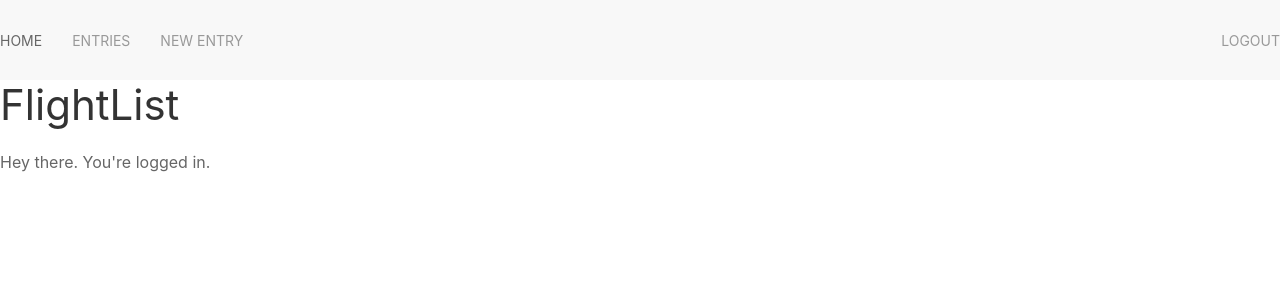
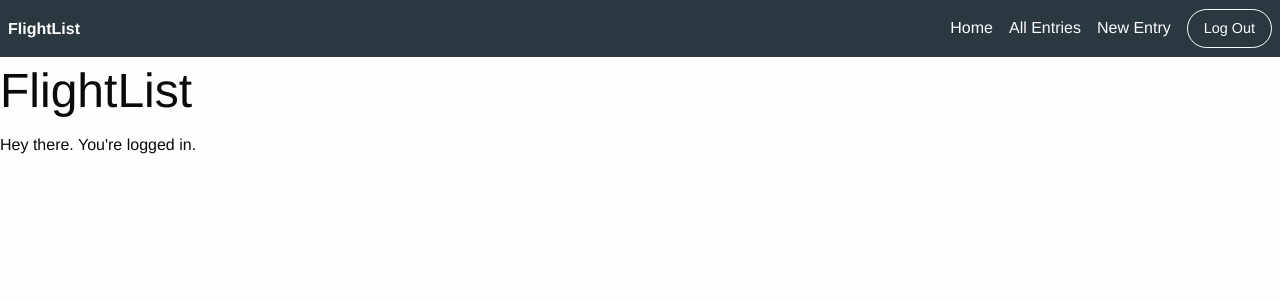
Before and after one commit to zacjones91/flightlist, a Django app: page /journal in a window 1280 px wide. Shown: the top 300 px of the page. Run offline with Django 3.2, Linux system fonts and the light colour scheme; the visitor is signed in with stand-in values (Sample User, id 1); some libraries are stand-ins or nearby versions.

Commit message:
switched from uikit to foundation CSS, update navbar

```diff
--- a/flightlist/journal/static/journal/index.css
+++ b/flightlist/journal/static/journal/index.css
@@ -1,12 +1,127 @@
-body {
-    /* background-color: #39f;
-    color: white; */
+.topbar-responsive {
+    background: #2c3840 !important;
+    padding: 1rem 1.5rem;
 }
 
-.white {
-    color: white;
+.topbar-responsive .topbar-responsive-logo {
+    color: #fefefe;
+    vertical-align: middle;
 }
 
-.logo {
-    color: red;
+.topbar-responsive .menu {
+    background: #2c3840;
 }
+
+.topbar-responsive .menu li:last-of-type {
+    margin-right: 0;
+}
+
+.topbar-responsive .menu a {
+    color: #fefefe;
+    transition: color 0.15s ease-in;
+}
+
+.topbar-responsive .menu a:hover {
+    color: #c6d1d8;
+}
+
+@media screen and (max-width: 39.9375em) {
+    .topbar-responsive .menu a {
+        padding: 0.875rem 0;
+    }
+}
+
+.topbar-responsive .menu .topbar-responsive-button {
+    color: #fefefe;
+    border-color: #fefefe;
+    border-radius: 5000px;
+    transition: color 0.15s ease-in, border-color 0.15s ease-in;
+}
+
+.topbar-responsive .menu .topbar-responsive-button:hover {
+    color: #c6d1d8;
+    border-color: #c6d1d8;
+}
+
+@media screen and (max-width: 39.9375em) {
+    .topbar-responsive .menu .topbar-responsive-button {
+        width: 100%;
+        margin: 0.875rem 0;
+    }
+}
+
+@media screen and (max-width: 39.9375em) {
+    .topbar-responsive {
+        padding: 0.75rem;
+    }
+    .topbar-responsive .top-bar-title {
+        position: relative;
+        width: 100%;
+    }
+    .topbar-responsive .top-bar-title span {
+        position: absolute;
+        right: 0;
+        border: 1px solid #fefefe;
+        border-radius: 5px;
+        padding: 0.25rem 0.45rem;
+        top: 50%;
+        -webkit-transform: translateY(-50%);
+        -ms-transform: translateY(-50%);
+        transform: translateY(-50%);
+    }
+    .topbar-responsive .top-bar-title span .menu-icon {
+        margin-bottom: 4px;
+    }
+}
+
+@-webkit-keyframes fadeIn {
+    from {
+        opacity: 0;
+    }
+    to {
+        opacity: 1;
+    }
+}
+
+@keyframes fadeIn {
+    from {
+        opacity: 0;
+    }
+    to {
+        opacity: 1;
+    }
+}
+
+@-webkit-keyframes slideDown {
+    0% {
+        -webkit-transform: translateY(-100%);
+        transform: translateY(-100%);
+    }
+    100% {
+        -webkit-transform: translateY(0%);
+        transform: translateY(0%);
+    }
+}
+
+@keyframes slideDown {
+    0% {
+        -webkit-transform: translateY(-100%);
+        transform: translateY(-100%);
+    }
+    100% {
+        -webkit-transform: translateY(0%);
+        transform: translateY(0%);
+    }
+}
+
+@media screen and (max-width: 39.9375em) {
+    .topbar-responsive-links {
+        -webkit-animation-fill-mode: both;
+        animation-fill-mode: both;
+        -webkit-animation-duration: 0.5s;
+        animation-duration: 0.5s;
+        width: 100%;
+        -webkit-animation: fadeIn 1s ease-in;
+        animation: fadeIn 1s ease-in;
+    }
+}
--- a/flightlist/journal/templates/index.html
+++ b/flightlist/journal/templates/index.html
@@ -9,7 +9,10 @@
     {% load static %}
 
     <link rel="stylesheet" type="text/css" href="{% static 'journal/index.css' %}">
-    <link rel="stylesheet" href="https://cdnjs.cloudflare.com/ajax/libs/uikit/3.0.3/css/uikit.min.css" />
+    <!-- <link rel="stylesheet" href="https://cdnjs.cloudflare.com/ajax/libs/uikit/3.0.3/css/uikit.min.css" /> -->
+    <!-- Compressed CSS -->
+    <link rel="stylesheet" href="https://cdn.jsdelivr.net/npm/foundation-sites@6.5.3/dist/css/foundation.min.css" integrity="sha256-xpOKVlYXzQ3P03j397+jWFZLMBXLES3IiryeClgU5og= sha384-gP4DhqyoT9b1vaikoHi9XQ8If7UNLO73JFOOlQV1RATrA7D0O7TjJZifac6NwPps sha512-AKwIib1E+xDeXe0tCgbc9uSvPwVYl6Awj7xl0FoaPFostZHOuDQ1abnDNCYtxL/HWEnVOMrFyf91TDgLPi9pNg==" crossorigin="anonymous">
+
 
     <title>FlightList</title>
 
@@ -39,9 +42,12 @@
 
     {% endblock content %}
 
-    <!-- UIkit JS -->
+    <!-- UIkit JS
     <script src="https://cdnjs.cloudflare.com/ajax/libs/uikit/3.0.3/js/uikit.min.js"></script>
-    <script src="https://cdnjs.cloudflare.com/ajax/libs/uikit/3.0.3/js/uikit-icons.min.js"></script>
+    <script src="https://cdnjs.cloudflare.com/ajax/libs/uikit/3.0.3/js/uikit-icons.min.js"></script> -->
+
+    <!-- Compressed JavaScript -->
+    <script src="https://cdn.jsdelivr.net/npm/foundation-sites@6.5.3/dist/js/foundation.min.js" integrity="sha256-/PFxCnsMh+nTuM0k3VJCRch1gwnCfKjaP8rJNq5SoBg= sha384-9ksAFjQjZnpqt6VtpjMjlp2S0qrGbcwF/rvrLUg2vciMhwc1UJJeAAOLuJ96w+Nj sha512-UMSn6RHqqJeJcIfV1eS2tPKCjzaHkU/KqgAnQ7Nzn0mLicFxaVhm9vq7zG5+0LALt15j1ljlg8Fp9PT1VGNmDw==" crossorigin="anonymous"></script>
 
 </body>
 
--- a/flightlist/journal/templates/nav.html
+++ b/flightlist/journal/templates/nav.html
@@ -1,54 +1,85 @@
-{% load staticfiles %}
+{% load staticfiles %} {% block nav %} {% if user.is_authenticated %}
 
-{% block nav %}
-
-{% if user.is_authenticated %}
-
-<nav class="uk-navbar-container uk-navbar">
-
-    <div class="uk-navbar-left">
-
-        <ul class="uk-navbar-nav">
-            <li class=""><a href="{% url 'journal:landing_page' %}">Home</a></li>
-            <li><a href="{% url 'journal:all_entries' user.id %}">Entries</a></li>
-            <li><a href="{% url 'journal:new_entry' user.id %}">New Entry</a></li>
-        </ul>
-
+<nav class="top-bar topbar-responsive">
+    <div class="top-bar-title">
+        <!-- <span data-responsive-toggle="topbar-responsive" data-hide-for="medium">
+            <button class="menu-icon" type="button" data-toggle></button>
+        </span> -->
+        <a
+            class="topbar-responsive-logo"
+            href="{% url 'journal:landing_page' %}"
+            ><strong>FlightList</strong></a
+        >
     </div>
-
-    <div class="uk-navbar-right">
-
-        <ul class="uk-navbar-nav">
-            <li class=""><a href="{% url 'journal:logout' %}">Logout</a></li>
-        </ul>
-
+    <div id="topbar-responsive" class="topbar-responsive-links">
+        <div class="top-bar-right">
+            <ul class="menu simple vertical medium-horizontal">
+                <li><a href="{% url 'journal:landing_page' %}">Home</a></li>
+                <li>
+                    <a href="{% url 'journal:all_entries' user.id %}"
+                        >All Entries</a
+                    >
+                </li>
+                <li>
+                    <a href="{% url 'journal:new_entry' user.id %}"
+                        >New Entry</a
+                    >
+                </li>
+                <li>
+                    <a href="{% url 'journal:logout' %}">
+                        <button
+                            type="button"
+                            class="button hollow topbar-responsive-button"
+                        >
+                            Log Out
+                        </button>
+                    </a>
+                </li>
+            </ul>
+        </div>
     </div>
-
 </nav>
 
 {% else %}
 
-<nav class="uk-navbar-container uk-navbar">
-
-    <div class="uk-navbar-left">
-
-        <div class="uk-navbar-item">
-            <a href="{% url 'journal:landing_page' %}">FlightList</a>
+<nav class="top-bar topbar-responsive">
+    <div class="top-bar-title">
+        <!-- <span data-responsive-toggle="topbar-responsive" data-hide-for="medium">
+                <button class="menu-icon" type="button" data-toggle></button>
+            </span> -->
+        <a
+            class="topbar-responsive-logo"
+            href="{% url 'journal:landing_page' %}"
+            ><strong>FlightList</strong></a
+        >
+    </div>
+    <div id="topbar-responsive" class="topbar-responsive-links">
+        <div class="top-bar-right">
+            <ul class="menu simple vertical medium-horizontal">
+                <li><a href="{% url 'journal:landing_page' %}">Home</a></li>
+                <li>
+                    <a href="{% url 'journal:login' %}">
+                        <button
+                            type="button"
+                            class="button hollow topbar-responsive-button"
+                        >
+                            Log In
+                        </button></a
+                    >
+                </li>
+                <li>
+                        <a href="{% url 'journal:register' %}">
+                            <button
+                                type="button"
+                                class="button hollow topbar-responsive-button"
+                            >
+                                Register
+                            </button></a
+                        >
+                    </li>
+            </ul>
         </div>
-
     </div>
-
-    <div class="uk-navbar-right">
-
-        <ul class="uk-navbar-nav">
-            <li class=""><a href="{% url 'journal:login' %}">Login</a></li>
-            <li><a href="{% url 'journal:register' %}">Register</a></li>
-        </ul>
-
-    </div>
-
 </nav>
 
-{% endif %}
-
-{% endblock %}
+{% endif %} {% endblock %}
```
